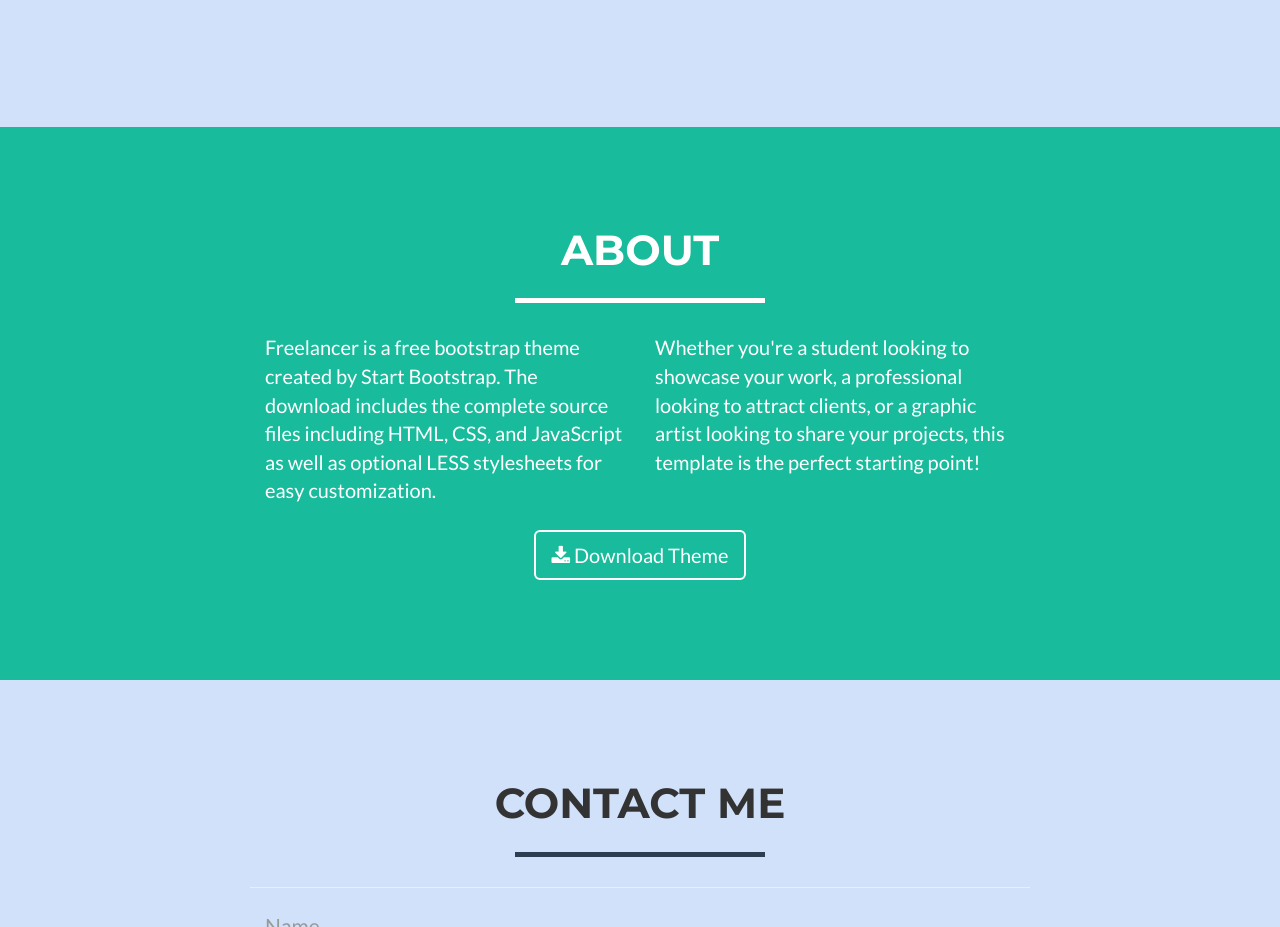
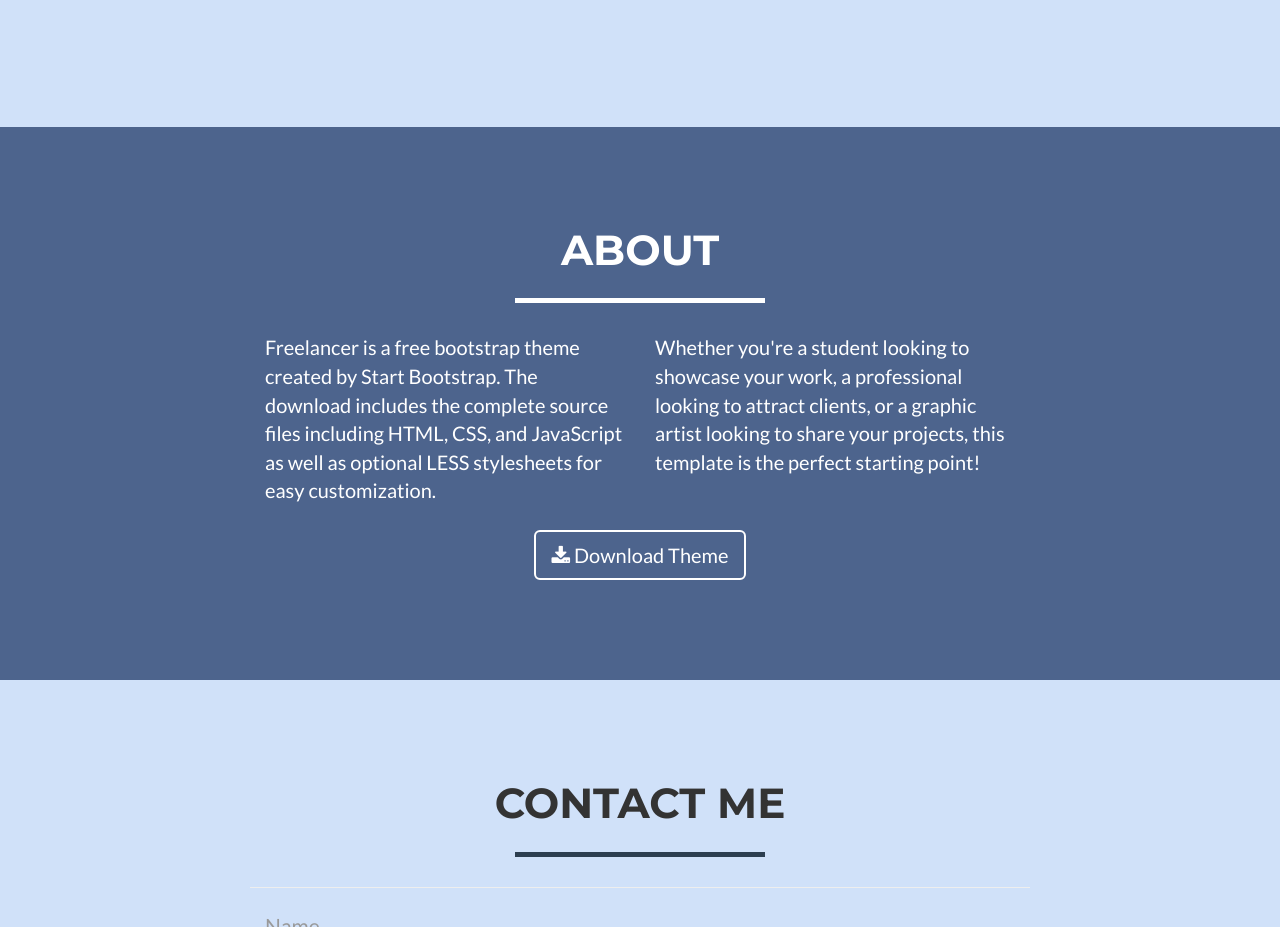
Before and after one commit to khateallen/khateallen.github.io, a website: page index.html in a window 1280 px wide. Shown: the part 1606-2533 px from the top of the page. Drawn offline with nearby package versions, Linux system fonts and the light colour scheme.

Commit message:
Add files via upload

```diff
--- a/index.html
+++ b/index.html
@@ -159,7 +159,7 @@
     </section>
 
     <!-- About Section -->
-    <section class="success" id="about">
+    <section class="success" id="about" style="background-color: #4d648d">
         <div class="container">
             <div class="row">
                 <div class="col-lg-12 text-center">
```
